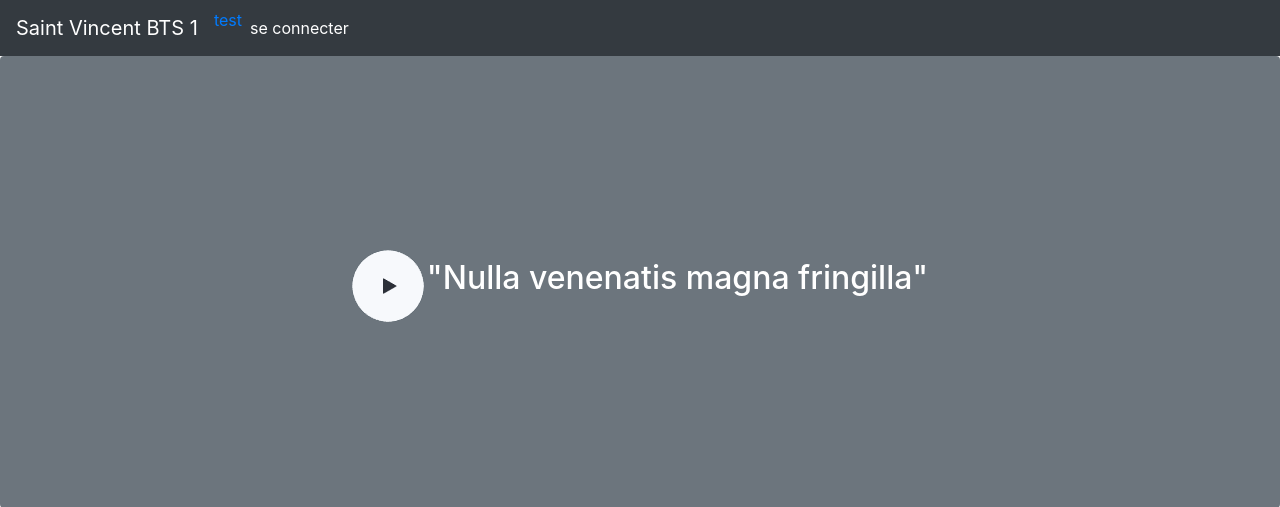
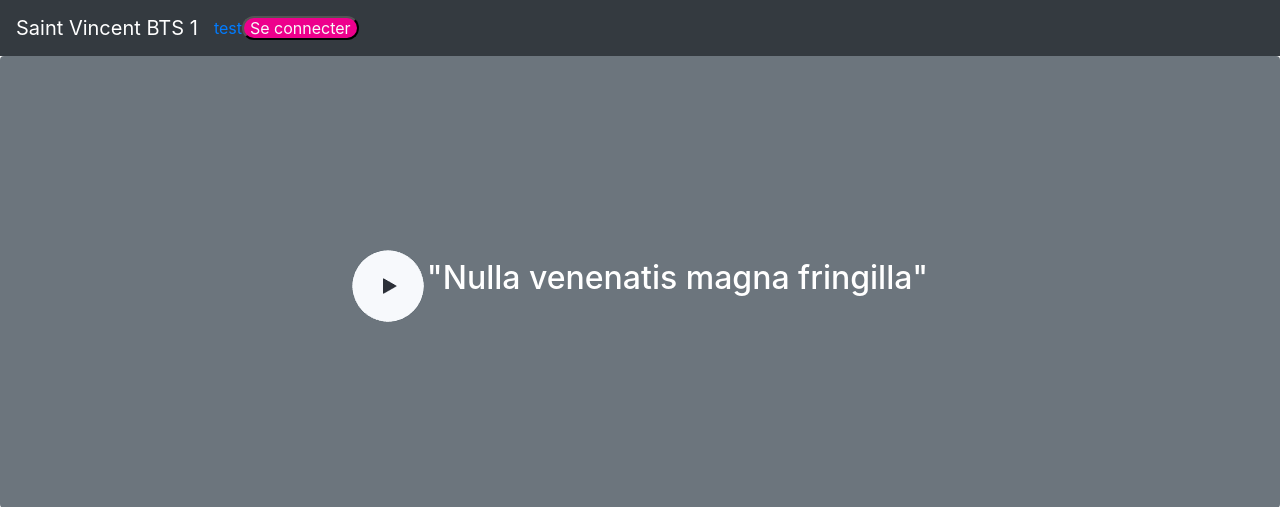
Before and after one commit to N0SAFE/livequestion, a PHP site: page / in a window 1280 px wide. Shown: the top 507 px of the page. Run offline with PHP 8.4, Linux system fonts and the light colour scheme; some libraries are stand-ins or nearby versions.

Commit message:
test vscode

```diff
--- a/Css/style_index.css
+++ b/Css/style_index.css
@@ -1,14 +1,14 @@
 /*.container{
 	width: 100%;
 }*/
-<<<<<<< HEAD
-=======
-
-/* NAV BARS*/
 
 
-/* big black */
->>>>>>> af73dd93726e458bc0160f84350990dfa381f1ed
+/* navbar */
+
+.btnPink {
+    background-color: #ED008C;
+    border-radius: 35px !important;
+}
 
 
 /* big black */
--- a/index.php
+++ b/index.php
@@ -29,7 +29,7 @@
                         </li>
                     <div class="connexionBg">
                         <li class="nav-item connexion">
-                            <a class="nav-link" href="Authentification_PHP/login.php"><span class="text-white">se connecter</span></a>
+                            <button class="btnPink text-light" href="Authentification_PHP/login.php">Se connecter</button>
                         </li>
                     </div>
                 </ul>
```
